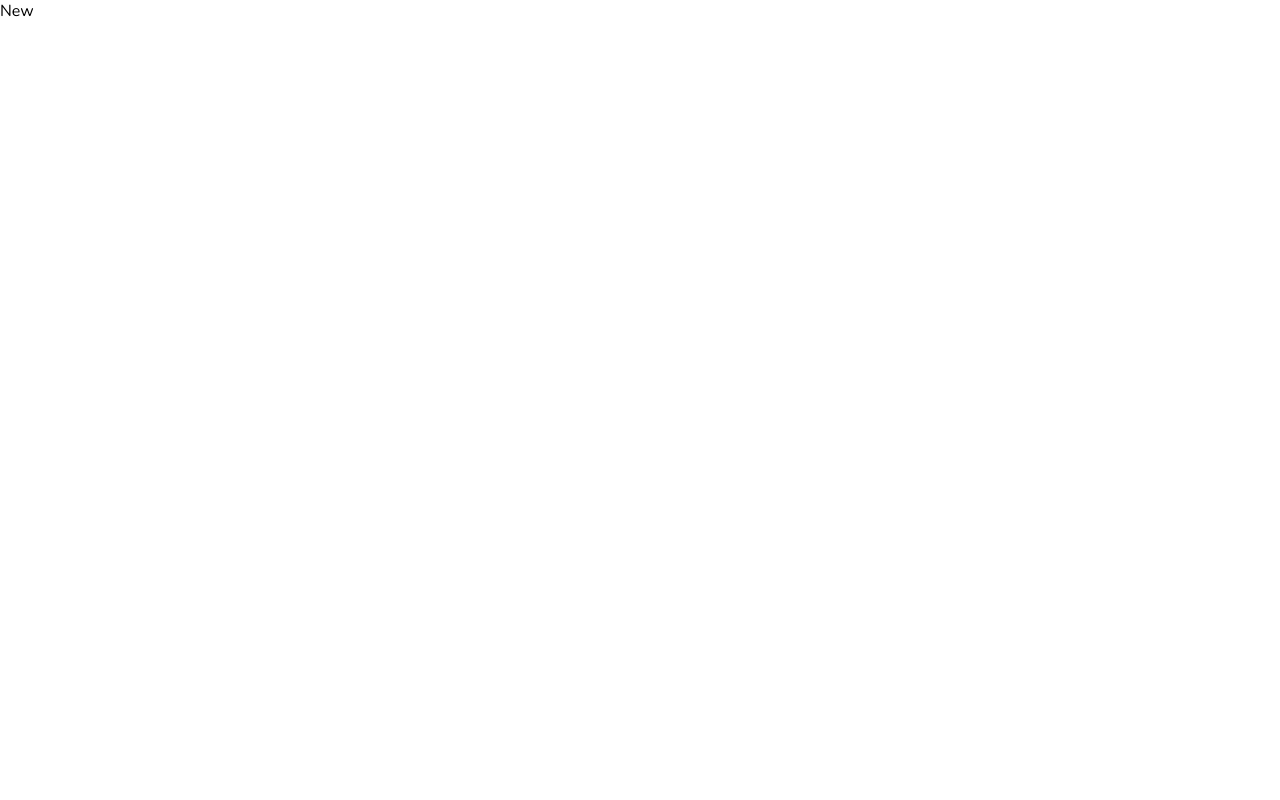
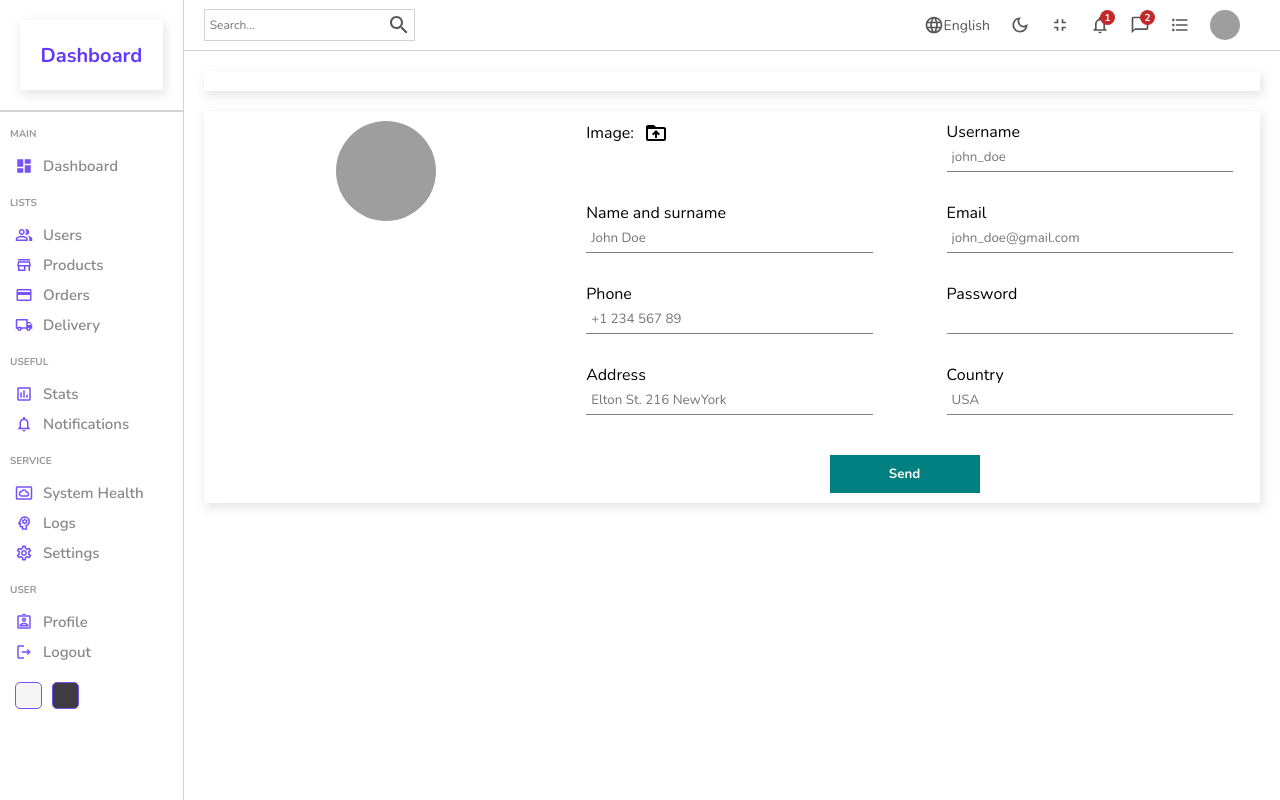
Before and after one commit to VladPashkovsky/dashboard, a React (Create React App) app: page /users/new in a window 1280 px wide. Built offline with nearby package versions, Linux system fonts and the light colour scheme; grey boxes are pictures that could not be loaded.

Commit message:
v.2.2. users.new_page

```diff
--- a/src/App.js
+++ b/src/App.js
@@ -4,6 +4,7 @@
 import Login from './pages/login/Login'
 import New from './pages/new/New'
 import Single from './pages/single/Single'
+import { userInputs, productInputs } from './formSource'
 
 function App() {
   return (
@@ -16,12 +17,12 @@
             <Route path='users'>
               <Route index element={<List />} />
               <Route path=':userId' element={<Single />} />
-              <Route path='new' element={<New />} />
+              <Route path='new' element={<New inputs={userInputs} />} title='Add New User' />
             </Route>
             <Route path='products'>
               <Route index element={<List />} />
               <Route path=':productId' element={<Single />} />
-              <Route path='new' element={<New />} />
+              <Route path='new' element={<New inputs={productInputs} />} title='Add New Product' />
             </Route>
           </Route>
         </Routes>
--- a/src/components/datatable/datatable.scss
+++ b/src/components/datatable/datatable.scss
@@ -1,6 +1,27 @@
 .datatable {
   height: 600px;
   padding: 20px;
+
+  .datatableTitle {
+    width: 100%;
+    font-size: 24px;
+    color: gray;
+    margin-bottom: 10px;
+    display: flex;
+    align-items: center;
+    justify-content: space-between;
+
+    .link {
+      text-decoration: none;
+      color: green;
+      font-size: 16px;
+      font-weight: 400;
+      border: 1px solid green;
+      padding: 5px;
+      border-radius: 5px;
+      cursor: pointer;
+    }
+  }
 
   .cellWithImg {
     display: flex;
--- a/src/components/sidebar/Sidebar.jsx
+++ b/src/components/sidebar/Sidebar.jsx
@@ -1,78 +1,87 @@
 import React from 'react'
 import './sidebar.scss'
-import DashboardIcon from '@mui/icons-material/Dashboard';
-import PeopleAltOutlinedIcon from '@mui/icons-material/PeopleAltOutlined';
-import StoreOutlinedIcon from '@mui/icons-material/StoreOutlined';
-import CreditCardOutlinedIcon from '@mui/icons-material/CreditCardOutlined';
-import LocalShippingOutlinedIcon from '@mui/icons-material/LocalShippingOutlined';
-import AssessmentOutlinedIcon from '@mui/icons-material/AssessmentOutlined';
-import NotificationsOutlinedIcon from '@mui/icons-material/NotificationsOutlined';
-import SettingsSystemDaydreamOutlinedIcon from '@mui/icons-material/SettingsSystemDaydreamOutlined';
-import PsychologyOutlinedIcon from '@mui/icons-material/PsychologyOutlined';
-import SettingsOutlinedIcon from '@mui/icons-material/SettingsOutlined';
-import AssignmentIndOutlinedIcon from '@mui/icons-material/AssignmentIndOutlined';
-import LogoutOutlinedIcon from '@mui/icons-material/LogoutOutlined';
+import DashboardIcon from '@mui/icons-material/Dashboard'
+import PeopleAltOutlinedIcon from '@mui/icons-material/PeopleAltOutlined'
+import StoreOutlinedIcon from '@mui/icons-material/StoreOutlined'
+import CreditCardOutlinedIcon from '@mui/icons-material/CreditCardOutlined'
+import LocalShippingOutlinedIcon from '@mui/icons-material/LocalShippingOutlined'
+import AssessmentOutlinedIcon from '@mui/icons-material/AssessmentOutlined'
+import NotificationsOutlinedIcon from '@mui/icons-material/NotificationsOutlined'
+import SettingsSystemDaydreamOutlinedIcon from '@mui/icons-material/SettingsSystemDaydreamOutlined'
+import PsychologyOutlinedIcon from '@mui/icons-material/PsychologyOutlined'
+import SettingsOutlinedIcon from '@mui/icons-material/SettingsOutlined'
+import AssignmentIndOutlinedIcon from '@mui/icons-material/AssignmentIndOutlined'
+import LogoutOutlinedIcon from '@mui/icons-material/LogoutOutlined'
+import { Link } from 'react-router-dom'
 
 const Sidebar = () => {
   return (
     <div className='sidebar'>
       <div className='top'>
+        <Link to='/' style={{ textDecoration: 'none' }}>
           <span className='logo'>Dashboard</span>
+        </Link>
+
       </div>
-      <hr/>
+      <hr />
       <div className='center'>
         <ul>
           <p className='title'>MAIN</p>
           <li>
-            <DashboardIcon className='icon'/>
+            <DashboardIcon className='icon' />
             <span>Dashboard</span>
           </li>
           <p className='title'>LISTS</p>
+          <Link to='/users' style={{ textDecoration: 'none' }}>
             <li>
-            <PeopleAltOutlinedIcon className='icon'/>
+              <PeopleAltOutlinedIcon className='icon' />
               <span>Users</span>
             </li>
+          </Link>
+          <Link to='/products' style={{ textDecoration: 'none' }}>
             <li>
-            <StoreOutlinedIcon className='icon'/>
+              <StoreOutlinedIcon className='icon' />
               <span>Products</span>
             </li>
+          </Link>
+
           <li>
-            <CreditCardOutlinedIcon className='icon'/>
+            <CreditCardOutlinedIcon className='icon' />
             <span>Orders</span>
           </li>
           <li>
-            <LocalShippingOutlinedIcon className='icon'/>
+            <LocalShippingOutlinedIcon className='icon' />
             <span>Delivery</span>
           </li>
           <p className='title'>USEFUL</p>
           <li>
-            <AssessmentOutlinedIcon className='icon'/>
+            <AssessmentOutlinedIcon className='icon' />
             <span>Stats</span>
           </li>
           <li>
-            <NotificationsOutlinedIcon className='icon'/>
+            <NotificationsOutlinedIcon className='icon' />
             <span>Notifications</span>
           </li>
           <p className='title'>SERVICE</p>
           <li>
-            <SettingsSystemDaydreamOutlinedIcon className='icon'/>
+            <SettingsSystemDaydreamOutlinedIcon className='icon' />
             <span>System Health</span>
           </li>
           <li>
-            <PsychologyOutlinedIcon className='icon'/>
+            <PsychologyOutlinedIcon className='icon' />
             <span>Logs</span>
           </li>
           <li>
-            <SettingsOutlinedIcon className='icon'/>
+            <SettingsOutlinedIcon className='icon' />
             <span>Settings</span>
           </li>
           <p className='title'>USER</p>
           <li>
-            <AssignmentIndOutlinedIcon className='icon'/>
+            <AssignmentIndOutlinedIcon className='icon' />
             <span>Profile</span>
           </li>
           <li>
-            <LogoutOutlinedIcon className='icon'/>
+            <LogoutOutlinedIcon className='icon' />
             <span>Logout</span>
           </li>
         </ul>
--- /dev/null
+++ b/src/formSource.js
@@ -0,0 +1,76 @@
+export const userInputs = [
+  {
+    id: 1,
+    label: "Username",
+    type: "text",
+    placeholder: "john_doe",
+  },
+  {
+    id: 2,
+    label: "Name and surname",
+    type: "text",
+    placeholder: "John Doe",
+  },
+  {
+    id: 3,
+    label: "Email",
+    type: "mail",
+    placeholder: "john_doe@gmail.com",
+  },
+  {
+    id: 4,
+    label: "Phone",
+    type: "text",
+    placeholder: "+1 234 567 89",
+  },
+  {
+    id: 5,
+    label: "Password",
+    type: "password",
+  },
+  {
+    id: 6,
+    label: "Address",
+    type: "text",
+    placeholder: "Elton St. 216 NewYork",
+  },
+  {
+    id: 7,
+    label: "Country",
+    type: "text",
+    placeholder: "USA",
+  },
+];
+
+export const productInputs = [
+  {
+    id: 1,
+    label: "Title",
+    type: "text",
+    placeholder: "Apple Macbook Pro",
+  },
+  {
+    id: 2,
+    label: "Description",
+    type: "text",
+    placeholder: "Description",
+  },
+  {
+    id: 3,
+    label: "Category",
+    type: "text",
+    placeholder: "Computers",
+  },
+  {
+    id: 4,
+    label: "Price",
+    type: "text",
+    placeholder: "100",
+  },
+  {
+    id: 5,
+    label: "Stock",
+    type: "text",
+    placeholder: "in stock",
+  },
+];
--- a/src/pages/new/New.jsx
+++ b/src/pages/new/New.jsx
@@ -1,10 +1,81 @@
-import React from 'react'
+import React, { useState } from 'react'
 import './new.scss'
+import Sidebar from '../../components/sidebar/Sidebar'
+import Navbar from '../../components/navbar/Navbar'
+import DriveFolderUploadIcon from '@mui/icons-material/DriveFolderUpload'
 
-const New = () => {
+const New = ({ inputs, title }) => {
+
+  const [file, setFile] = useState('')
+
   return (
-    <div>
-      New
+    <div className='new'>
+      <Sidebar />
+      <div className='newContainer'>
+        <Navbar />
+        <div className='top'>
+          <h1>{title}</h1>
+        </div>
+        <div className='bottomNew'>
+          <div className='left'>
+            <img
+              src={
+                file
+                  ? URL.createObjectURL(file)
+                  : 'https://icon-library.com/images/no-image-icon/no-image-icon-1.jpg'}
+              alt=''
+            />
+          </div>
+          <div className='right'>
+            <form>
+              <div className='formInput'>
+                <label htmlFor='file'>
+                  Image: <DriveFolderUploadIcon className='icon' />
+                </label>
+                <input
+                  type='file'
+                  id='file'
+                  onChange={e => setFile(e.target.files[0])}
+                  style={{ display: 'none' }}
+                />
+              </div>
+
+              {inputs.map(input => (
+                <div className='formInput' key={input.id}>
+                  <label>{input.label}</label>
+                  <input type={input.type} placeholder={input.placeholder} />
+                </div>
+              ))}
+
+              {/*<div className='formInput'>*/}
+              {/*  <label>Name and Surname</label>*/}
+              {/*  <input type='text' placeholder='John Doe' />*/}
+              {/*</div>*/}
+              {/*<div className='formInput'>*/}
+              {/*  <label>Email</label>*/}
+              {/*  <input type='email' placeholder='johndoe@gmail.com' />*/}
+              {/*</div>*/}
+              {/*<div className='formInput'>*/}
+              {/*  <label>Phone</label>*/}
+              {/*  <input type='text' placeholder='+1 254 269854112' />*/}
+              {/*</div>*/}
+              {/*<div className='formInput'>*/}
+              {/*  <label>Password</label>*/}
+              {/*  <input type='password' />*/}
+              {/*</div>*/}
+              {/*<div className='formInput'>*/}
+              {/*  <label>Address</label>*/}
+              {/*  <input type='text' placeholder='Elton st. 216 New York' />*/}
+              {/*</div>*/}
+              {/*<div className='formInput'>*/}
+              {/*  <label>Country</label>*/}
+              {/*  <input type='text' placeholder='USA' />*/}
+              {/*</div>*/}
+              <button>Send</button>
+            </form>
+          </div>
+        </div>
+      </div>
     </div>
   )
 }
--- a/src/pages/new/new.scss
+++ b/src/pages/new/new.scss
@@ -0,0 +1,77 @@
+.new {
+  width: 100%;
+  display: flex;
+
+  .newContainer {
+    flex: 6;
+  }
+
+  .top, .bottomNew {
+    -webkit-box-shadow: 2px 4px 10px 1px rgba(0, 0, 0, 0.47);
+    box-shadow: 2px 4px 10px 1px rgba(201, 201, 201, 0.47);
+    padding: 10px;
+    margin: 20px;
+    display: flex;
+
+    h1 {
+      color: lightgray;
+      font-size: 20px;
+    }
+
+    .left {
+      flex: 1;
+      text-align: center;
+
+      img {
+        width: 100px;
+        height: 100px;
+        border-radius: 50%;
+        object-fit: cover;
+      }
+    }
+
+    .right {
+      flex: 2;
+
+      form {
+        display: flex;
+        flex-wrap: wrap;
+        gap: 30px;
+        justify-content: space-around;
+
+        .formInput {
+          width: 40%;
+
+          label {
+            display: flex;
+            align-items: center;
+            gap: 10px;
+
+            .icon {
+              cursor: pointer;
+            }
+          }
+
+          input {
+            width: 100%;
+            padding: 5px;
+            border: none;
+            border-bottom: 1px solid gray;
+          }
+        }
+
+        button {
+          width: 150px;
+          padding: 10px;
+          border: none;
+          background-color: teal;
+          color: white;
+          font-weight: bold;
+          cursor: pointer;
+          margin-top: 10px;
+        }
+      }
+    }
+
+  }
+}
```
Also changed, not shown: src/components/datatable/Datatable.jsx (+8 -1 lines). Lines whose indentation alone changed are shown as unchanged.
